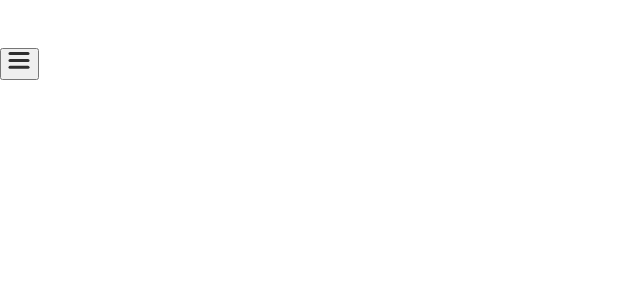
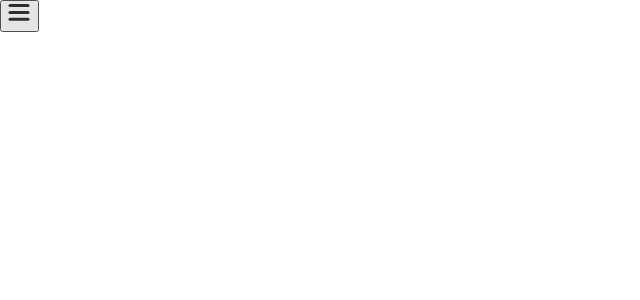
Before and after one commit to RikutoOgaki/next.js-scss, a Next.js app: page /samples/12 in a window 1280 px wide. Shown: the top 300 px of the page, without its empty margins (0-640 px from the left). Built offline with nearby package versions, Linux system fonts and the light colour scheme.

Commit message:
nextscss

```diff
--- a/src/pages/samples/12/components/Example.tsx
+++ b/src/pages/samples/12/components/Example.tsx
@@ -38,8 +38,8 @@
             ref={containerRef}
         >
             <motion.div className="background" variants={sidebar} />
+            <MenuToggle toggle={() => toggleOpen()} />
             <Navigation />
-            <MenuToggle toggle={() => toggleOpen()} />
         </motion.nav>
     );
 };
--- /dev/null
+++ b/src/pages/samples/12/index.module.scss
@@ -0,0 +1,5 @@
+.wrap {
+    width: 100%;
+    height: 100vh;
+    background: linear-gradient(blue skyblue);
+}
--- a/src/pages/samples/12/index.tsx
+++ b/src/pages/samples/12/index.tsx
@@ -1,9 +1,12 @@
 import { Example } from './components/Example'
+import style from './index.module.scss'
 
 export default function Sample12() {
     return (
         <>
-            <Example />
+            <div className={style.wrap}>
+                <Example />
+            </div>
         </>
     )
 }
```
